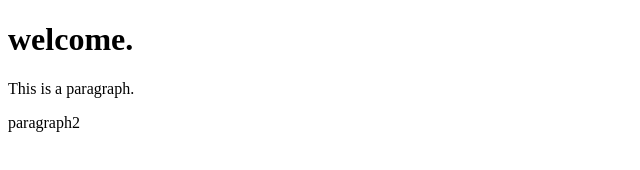
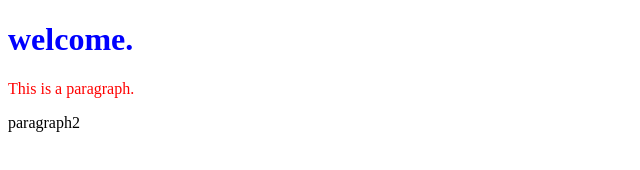
Before and after one commit to janakiobillaneni/HCJS, a plain HTML site: page index.html in a window 1280 px wide. Shown: the whole page, without its empty margins (0-640 px from the left). Drawn offline with Linux system fonts and the light colour scheme.

Commit message:
index.html modified adding color to heading and paragraph

```diff
--- a/index.html
+++ b/index.html
@@ -4,8 +4,8 @@
 <title>HTML</title>
 </head>
 <body>
-<h1>welcome.</h1>
-<p>This is a paragraph.</p>
+<h1 style="color:blue;">welcome.</h1>
+<p style="color:red;">This is a paragraph.</p>
 <p>paragraph2</p>
 </body>
 </html>
```
